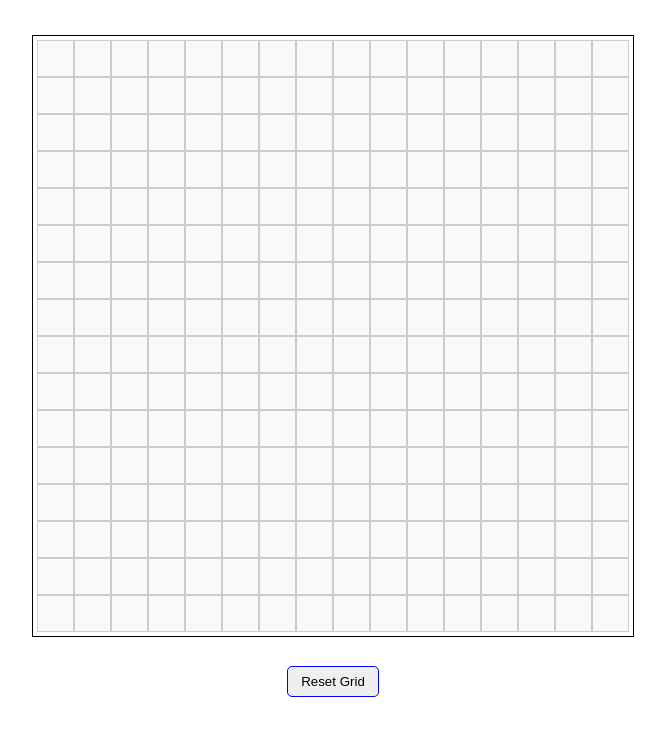
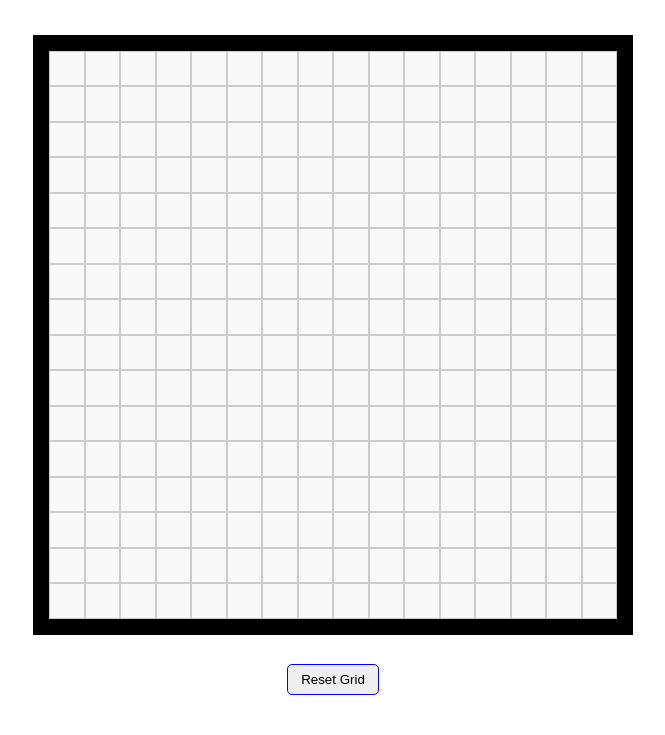
Before and after one commit to RedNoodle325/etch-a-sketch-top, a plain HTML site: page index.html in a window 1280 px wide. Shown: the part 61-796 px from the top of the page, without its empty margins (307-972 px from the left). Drawn offline with Linux system fonts and the light colour scheme.

Commit message:
added favicon

```diff
--- a/index.html
+++ b/index.html
@@ -5,6 +5,7 @@
     <title>Etch-a-Sketch</title>
     <link rel="stylesheet" href="./assets/styles/index.css">
     <script src="./index.js" defer></script>
+    <link rel="icon" type="image/svg+xml" href="./assets/images/favicon.svg">
   </head>
   <body>
   </body>
--- a/index.js
+++ b/index.js
@@ -14,17 +14,21 @@ function createContainer() {
   const container = document.createElement("div");
   container.className = "gridContainer";
   container.style.display = "flex";
-  container.style.flexWrap = "wrap"; // Allows items to wrap
-  container.style.justifyContent = "center"; // Centers the grid
-  container.style.alignContent = "center"; // Ensures grid stays centered vertically
+  container.style.flexWrap = "wrap"; // Ensures items wrap into rows
+  container.style.justifyContent = "flex-start"; // Align items to the start
+  container.style.alignContent = "flex-start"; // Align wrapped rows to the top
   container.style.width = "80vw"; // Set grid width (responsive)
-  container.style.height = "80vw"; // Set grid height to match width for square shape
-  container.style.maxWidth = "600px"; // Optional: cap size for large screens
-  container.style.maxHeight = "600px"; // Match width cap for perfect square
+  container.style.height = "80vw"; // Set grid height to match width
+  container.style.maxWidth = "600px"; // Cap size for large screens
+  container.style.maxHeight = "600px"; // Match width cap
   container.style.margin = "1em auto";
-  container.style.border = "1px solid #000"; // Optional border for grid
+  container.style.border = "1em black solid";
+  container.style.boxSizing = "border-box"; // Includes border in dimensions
+  container.style.cursor = "pointer";
+
   return container;
 }
+
 
 function setGrid(size) {
   // Remove existing grid
@@ -38,17 +42,20 @@ function setGrid(size) {
   body.appendChild(gridContainer);
 
   // Calculate the size of each grid item
-  const containerWidth = gridContainer.offsetWidth; // Get actual container width
-  const itemSize = Math.floor(containerWidth / size); // Ensure grid items fit exactly
+  const containerWidth = gridContainer.clientWidth; // Get the actual container width
+  const itemSize = containerWidth / size; // Divide the width evenly by the grid size
 
+  // Create grid items
   for (let i = 0; i < size * size; i++) {
     const gridBox = document.createElement("div");
     gridBox.className = "gridBox";
-    gridBox.style.width = `${itemSize}px`; // Set exact width
-    gridBox.style.height = `${itemSize}px`; // Set exact height for square
-    gridBox.style.boxSizing = "border-box"; // Includes border in size
-    gridBox.style.border = "1px solid #ccc";
+    gridBox.style.width = `${itemSize}px`; // Set width based on calculation
+    gridBox.style.height = `${itemSize}px`; // Set height equal to width for squares
+    gridBox.style.boxSizing = "border-box"; // Ensure borders don't affect size
     gridBox.style.backgroundColor = "#f9f9f9";
+
+    // Optional: Add a light border for visibility
+    gridBox.style.border = "0.5px solid #ccc";
 
     // Hover effect
     gridBox.addEventListener("mouseenter", () => {
@@ -59,6 +66,7 @@ function setGrid(size) {
     gridContainer.appendChild(gridBox);
   }
 }
+
 
 function createResetButton() {
   const resetButton = document.createElement("button");
```
Also changed, not shown: assets/images/favicon.svg (added).
